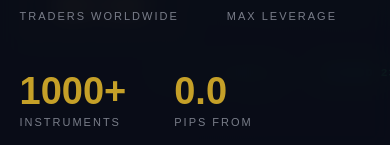
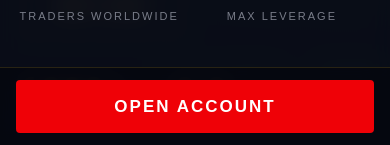
Before and after one commit to tvkdlcntt/hfmregister, a Next.js app: page / in a window 390 px wide. Shown: the part 699-844 px from the top of the page. Built offline with nearby package versions, Linux system fonts and the light colour scheme; no server answers.

Commit message:
add mobile bottom CTA bar

```diff
--- a/src/app/layout.tsx
+++ b/src/app/layout.tsx
@@ -1,4 +1,5 @@
 import type { Metadata } from 'next'
+import Link from 'next/link'
 import '../styles/globals.css'
 
 const siteUrl =
@@ -23,7 +24,53 @@ export const metadata: Metadata = {
 export default function RootLayout({ children }: { children: React.ReactNode }) {
   return (
     <html lang="en">
-      <body>{children}</body>
+      <body style={{ paddingBottom: '76px' }}>
+        {children}
+
+        <div
+          className="mobile-cta-bar"
+          style={{
+            position: 'fixed',
+            left: 0,
+            right: 0,
+            bottom: 0,
+            zIndex: 200,
+            padding: '12px 16px calc(12px + env(safe-area-inset-bottom))',
+            background: 'rgba(6,8,16,0.96)',
+            backdropFilter: 'blur(14px)',
+            borderTop: '1px solid rgba(197,160,40,0.18)',
+          }}
+        >
+          <Link
+            href="https://my.hfm.com/en/register"
+            target="_blank"
+            style={{
+              display: 'block',
+              width: '100%',
+              background: '#EF0107',
+              color: '#fff',
+              textAlign: 'center',
+              padding: '14px 18px',
+              fontFamily: "'Barlow Condensed',sans-serif",
+              fontSize: 17,
+              fontWeight: 700,
+              letterSpacing: '2px',
+              textTransform: 'uppercase',
+              textDecoration: 'none',
+              borderRadius: 4,
+            }}
+          >
+            Open Account
+          </Link>
+        </div>
+
+        <style>{`
+          @media (min-width: 769px) {
+            body { padding-bottom: 0 !important; }
+            .mobile-cta-bar { display: none !important; }
+          }
+        `}</style>
+      </body>
     </html>
   )
 }
```
